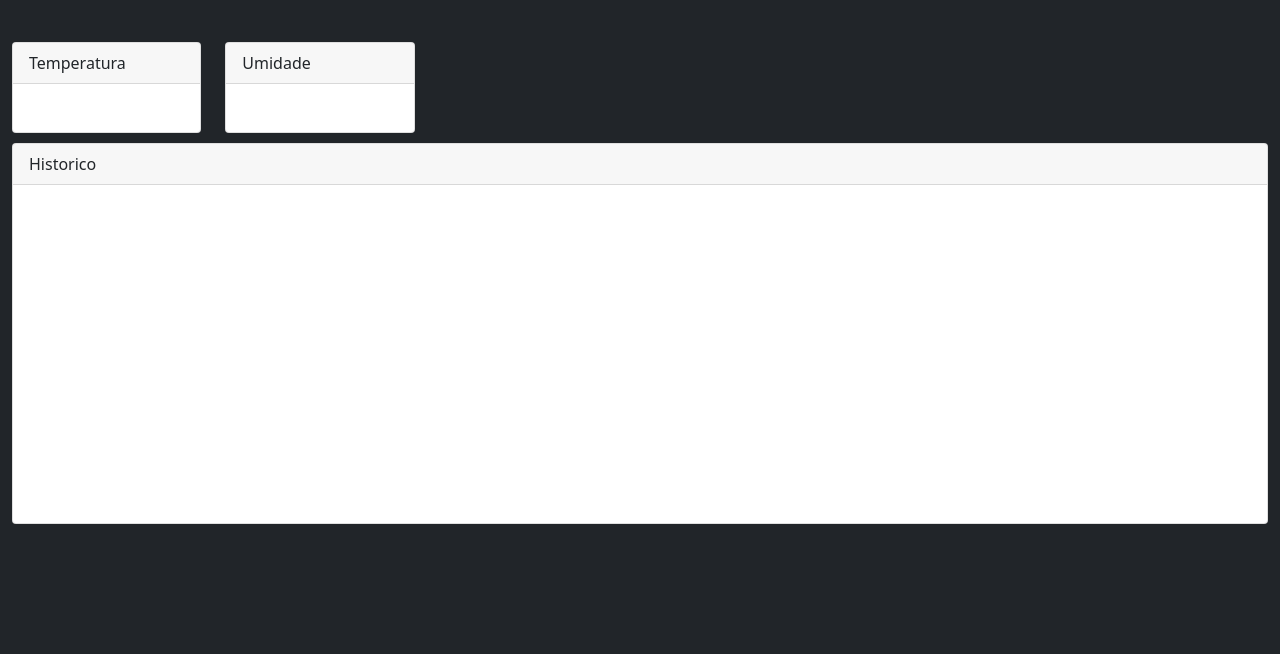
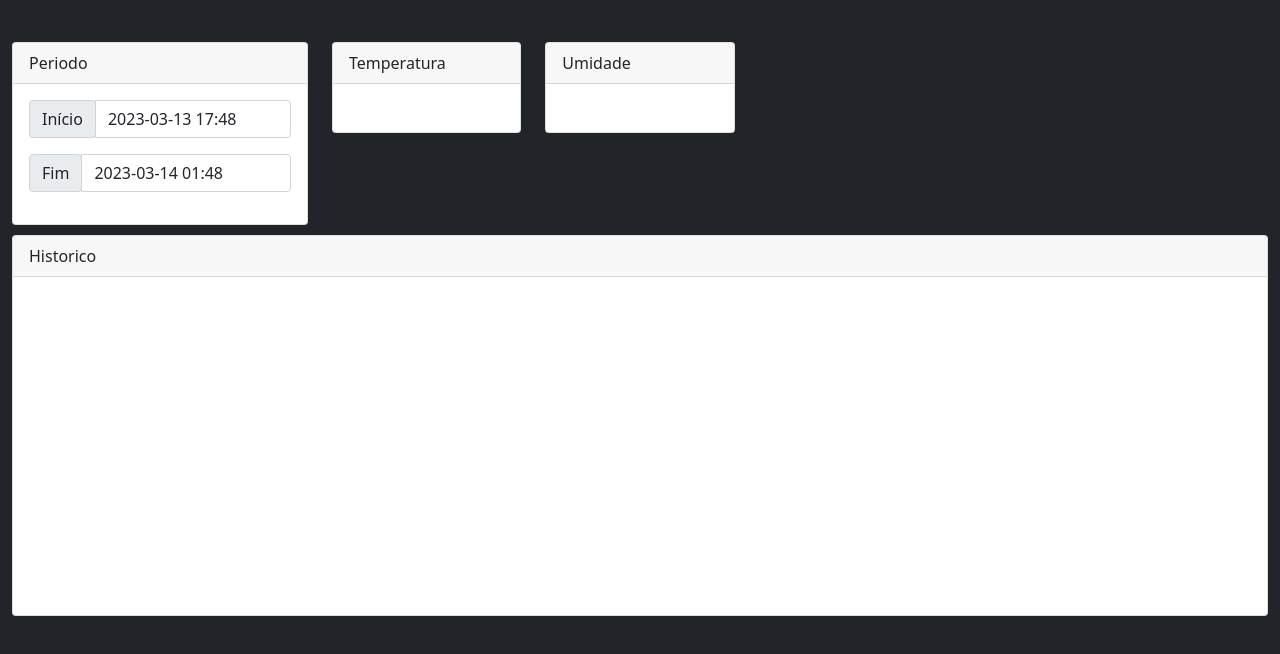
Before and after one commit to kadupenido/leitura-tempo-web, a plain HTML site: page index.html in a window 1280 px wide. Drawn offline with nearby package versions, Linux system fonts and the light colour scheme; no server answers.

Commit message:
add periodo

```diff
--- a/index.html
+++ b/index.html
@@ -20,6 +20,27 @@
 <body class="bg-dark">
     <main class="container-fluid">
         <div class="row">
+            <div class="col-12 col-sm-4 col-md-4 col-lg-3">
+                <div class="card">
+                    <div class="card-header">
+                        Periodo
+                    </div>
+                    <div class="card-body">
+                        <div class="input-group mb-3">
+                            <div class="input-group-prepend">
+                              <span class="input-group-text">Início</span>
+                            </div>
+                            <input type="text" class="form-control" id="dataInicio">
+                          </div>
+                          <div class="input-group mb-3">
+                            <div class="input-group-prepend">
+                              <span class="input-group-text" >Fim</span>
+                            </div>
+                            <input type="text" class="form-control" id="dataFim">
+                          </div>
+                    </div>
+                </div>
+            </div>
             <div class="col-12 col-sm-4 col-md-4 col-lg-2">
                 <div class="card">
                     <div class="card-header">
--- a/main.js
+++ b/main.js
@@ -5,7 +5,10 @@ var Hvalues = [];
 var timeStamp = [];
 
 function getData() {
-    $.get(url, function (data, status) {
+
+    var url2 = url + '?dataInicio=' + $('#dataInicio').val() + '&dataFim=' + $('#dataFim').val();
+
+    $.get(url2, function (data, status) {
 
         Tvalues = [];
         Hvalues = [];
@@ -21,8 +24,8 @@ function getData() {
         Hvalues.push(...data.leituras.map(f => f.umidade));
         timeStamp.push(...data.leituras.map(f => moment(f.data).format('DD/MM/YYYY HH:mm')));
 
-        var temp = (Math.round(Tvalues[Tvalues.length -1] * 10) / 10) + '°C';
-        var umid = (Math.round(Hvalues[Hvalues.length -1] * 10) / 10) + '°C';
+        var temp = (Math.round(Tvalues[Tvalues.length - 1] * 10) / 10) + '°C';
+        var umid = (Math.round(Hvalues[Hvalues.length - 1] * 10) / 10) + '°C';
 
         $('#temp').text('Atual: ' + temp);
         $('#umid').text('Atual: ' + umid);
@@ -78,8 +81,12 @@ function showGraph() {
 
 }
 
-setInterval(getData, 1000 * 60);
+setInterval(getData, 1000 * 15);
 
 $(document).ready(function () {
+
+    $('#dataInicio').val(moment().subtract(8, 'Hour').format('YYYY-MM-DD HH:mm'));
+    $('#dataFim').val(moment().format('YYYY-MM-DD HH:mm'));
+
     getData();
 });
```
